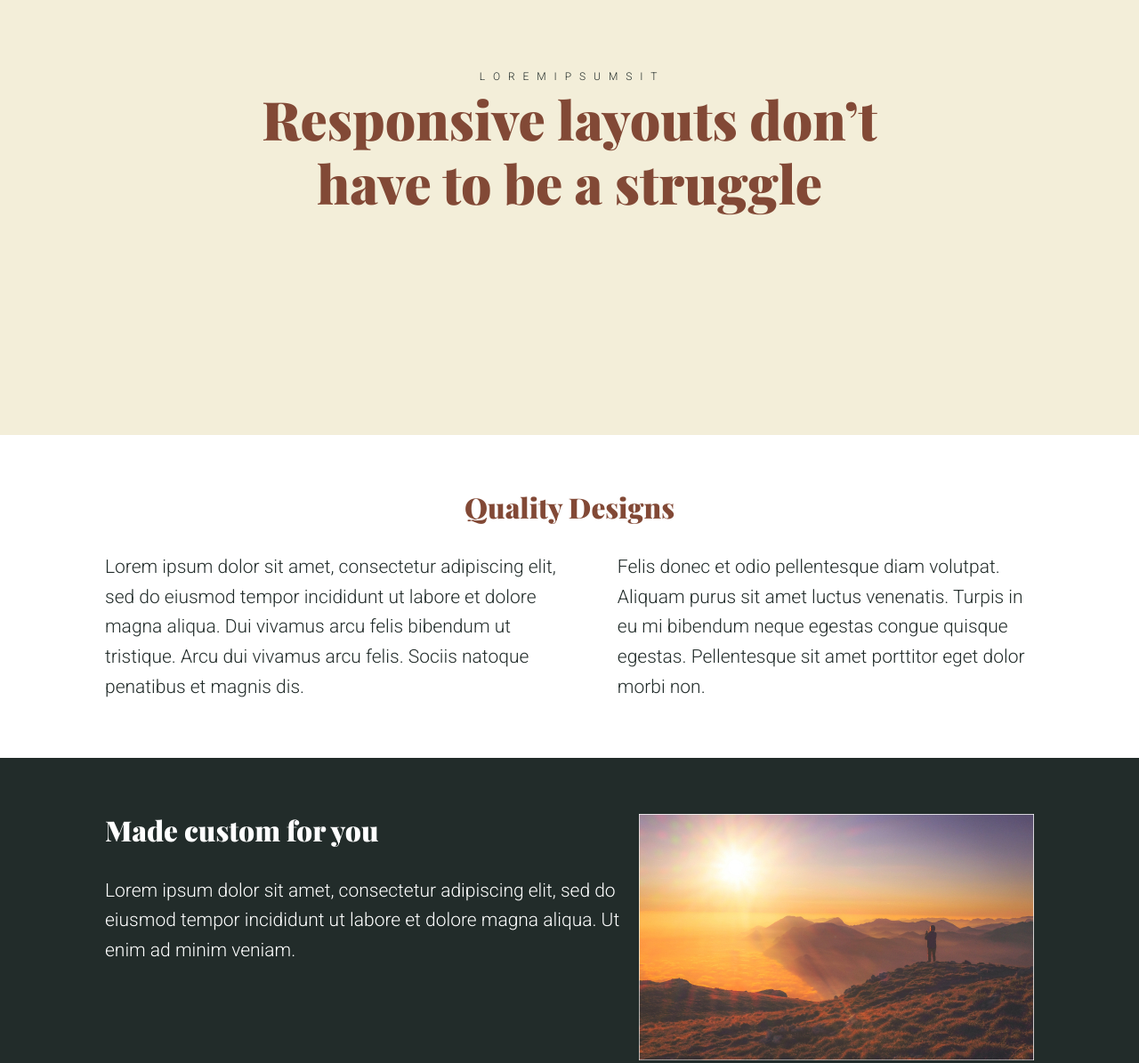
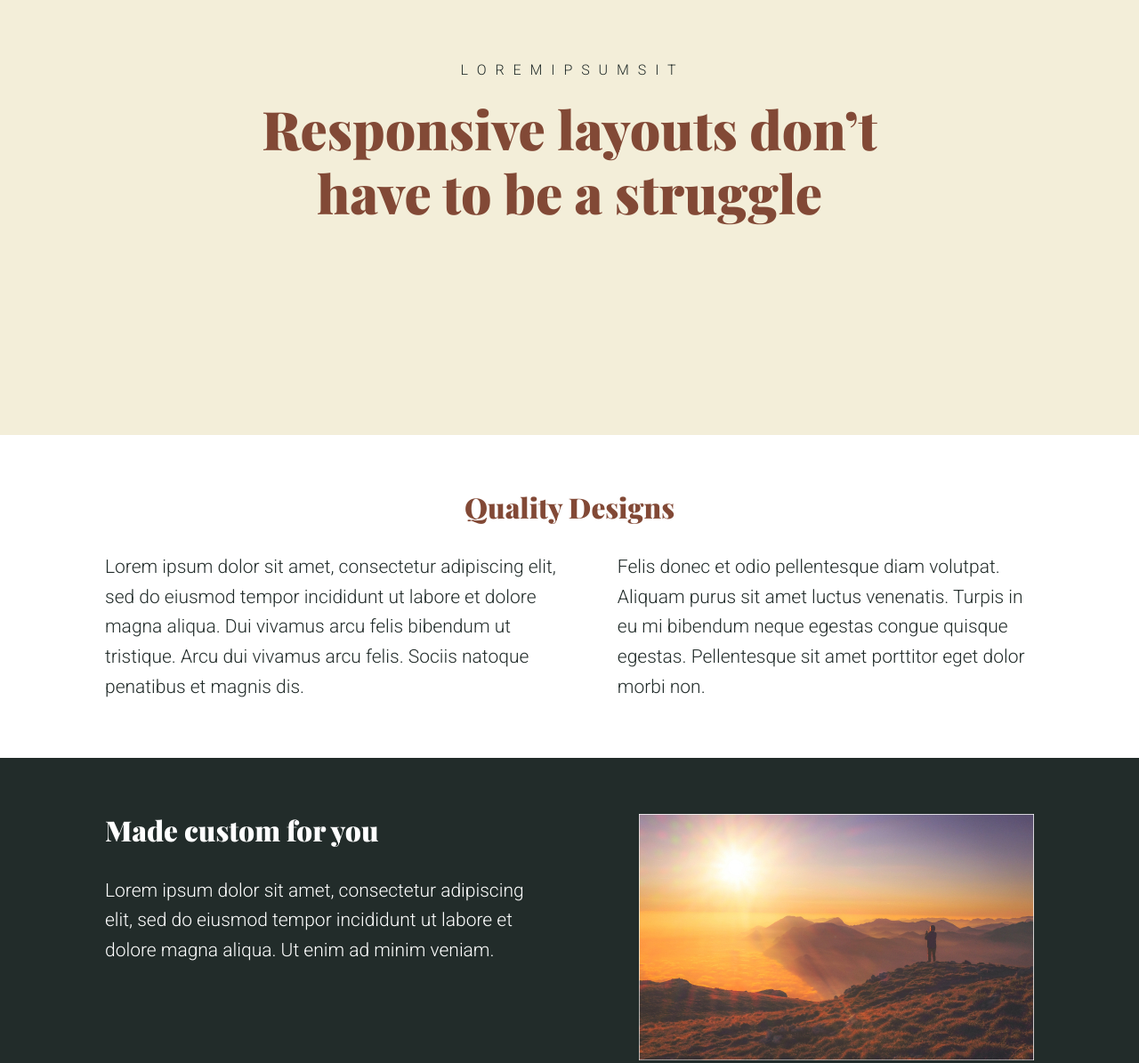
Before and after one commit to Rafaelbpm/responsive-website-kp, a plain HTML site: page index.html in a window 1280 px wide. Shown: the part 171-1366 px from the top of the page at 89% size. Drawn offline with nearby package versions, Linux system fonts and the light colour scheme.

Commit message:
css - update - p width

```diff
--- a/style/style.css
+++ b/style/style.css
@@ -48,8 +48,8 @@ h2 {
 .intro-text {
   text-transform: uppercase;
   letter-spacing: 3px;
-  font-size: 0.75rem;
-  margin: 0;
+  font-size: 1rem;
+  margin-bottom: 1em;
 }
 
 .intro-title {
@@ -76,13 +76,25 @@ h2 {
   margin-bottom: 1em;
 }
 
+.made-custom p{
+  max-width: 80%;
+}
+
 .with-care {
   background-color: #824936;
   color: #fff;
 }
 
+/* .sunset-2{
+  margin-right: 6em ;
+} */
+
 .with-care__title {
   margin-bottom: 1em;
+}
+
+.with-care p{
+  max-width: 90%;
 }
 
 @media (min-width: 800px) {
```
